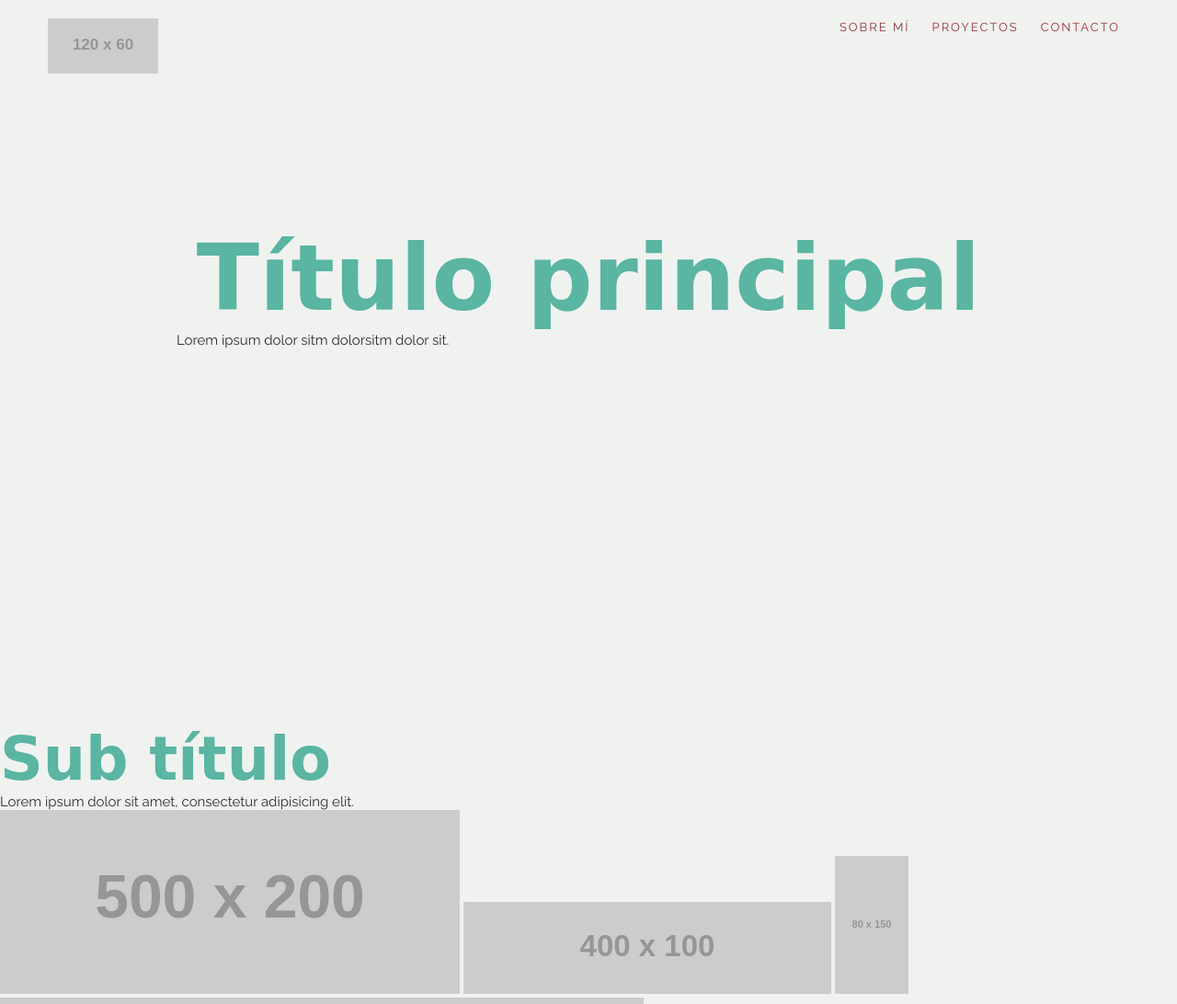
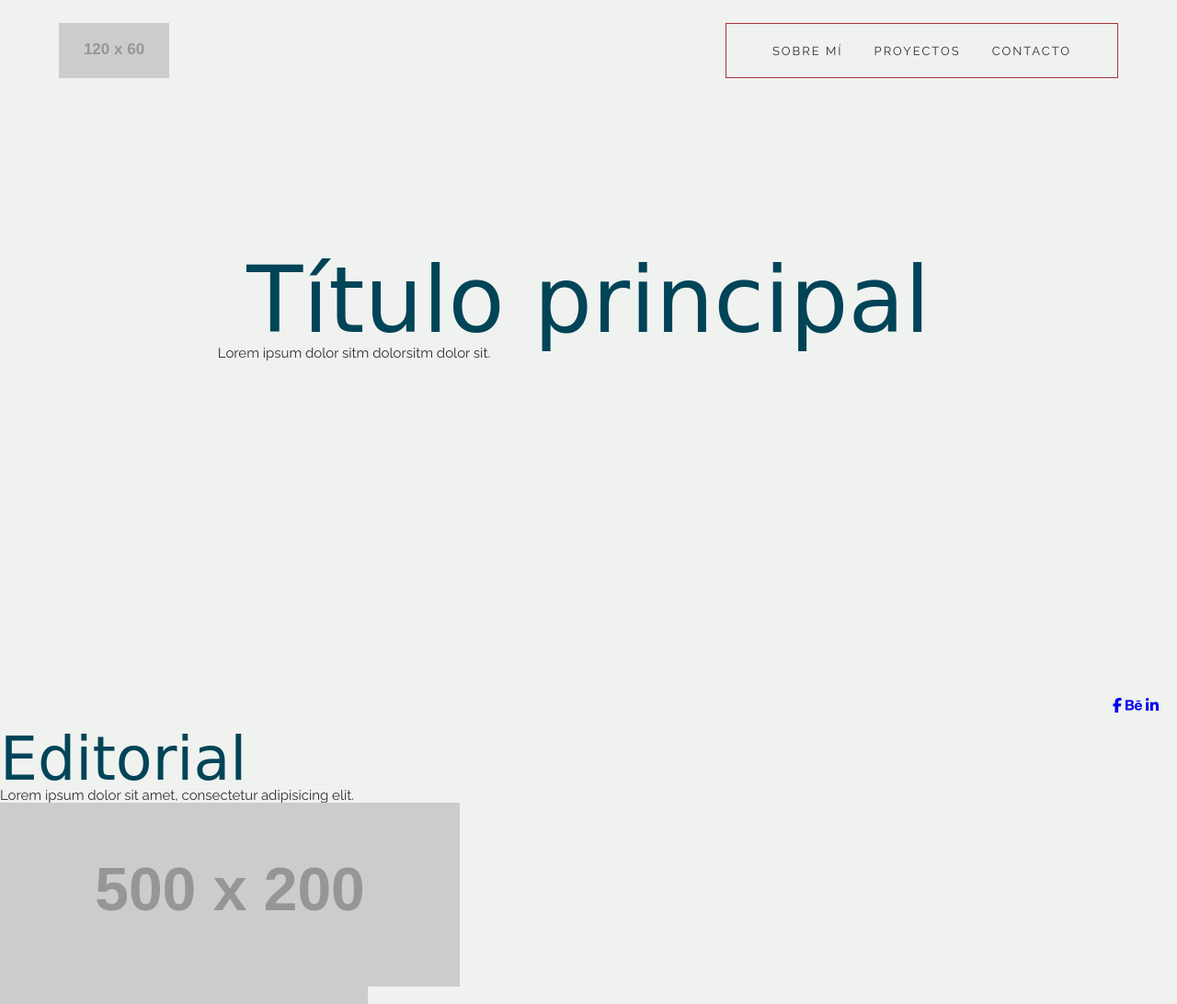
Before and after one commit to gylosada/trabajopractico, a plain HTML site: page index.html in a window 1280 px wide. Shown: the top 1092 px of the page at 92% size. Drawn offline with Linux system fonts and the light colour scheme; placeholder pictures from the web are drawn by us; a web font is replaced by a local one.

Commit message:
Primeros posicionamientos

```diff
--- /dev/null
+++ b/css/reset.css
@@ -0,0 +1,48 @@
+/* http://meyerweb.com/eric/tools/css/reset/
+   v2.0 | 20110126
+   License: none (public domain)
+*/
+
+html, body, div, span, applet, object, iframe,
+h1, h2, h3, h4, h5, h6, p, blockquote, pre,
+a, abbr, acronym, address, big, cite, code,
+del, dfn, em, img, ins, kbd, q, s, samp,
+small, strike, strong, sub, sup, tt, var,
+b, u, i, center,
+dl, dt, dd, ol, ul, li,
+fieldset, form, label, legend,
+table, caption, tbody, tfoot, thead, tr, th, td,
+article, aside, canvas, details, embed,
+figure, figcaption, footer, header, hgroup,
+menu, nav, output, ruby, section, summary,
+time, mark, audio, video {
+	margin: 0;
+	padding: 0;
+	border: 0;
+	font-size: 100%;
+	font: inherit;
+	vertical-align: top;
+}
+/* HTML5 display-role reset for older browsers */
+article, aside, details, figcaption, figure,
+footer, header, hgroup, menu, nav, section {
+	display: block;
+}
+body {
+	line-height: 1;
+}
+ol, ul {
+	list-style: none;
+}
+blockquote, q {
+	quotes: none;
+}
+blockquote:before, blockquote:after,
+q:before, q:after {
+	content: '';
+	content: none;
+}
+table {
+	border-collapse: collapse;
+	border-spacing: 0;
+}
--- a/css/style.css
+++ b/css/style.css
@@ -10,7 +10,7 @@ body{
 
 h1,h2{
 	font-family: "Elsie", cursive;
-	color: #5AB5A2;
+	color: #004458;
 }
 
 p{
@@ -23,8 +23,7 @@ p{
 h1{
 	font-size: 100px;
 	text-align: center;
-	padding-top: 160px;
-	margin: 0;
+	padding-top: 192px;
 }
 
 h2{
@@ -35,25 +34,41 @@ h5{
 	font-family: "Raleway", arial, sans-serif;
 	font-weight: 700;
 	font-size: 13px;
-	color: #96343E;
+	color: #A5343E;
 }
 
-a{
+.navprincipal a{
 	text-decoration: none;
 	font-family: "Raleway", arial, sans-serif;
 	font-size: 13px;
 	color: #312F2F;
+	display: inline-block;
 }
 
-ul{
+.navprincipal{
+	box-sizing: border-box;
+	margin: auto;
+}
+
+.navprincipal ul{
 	display: inline-block;
 	float: right;
+	height: 60px;
+	padding: 23px 35px 0 35px;
+	border: 1px solid #A5343E;
+	box-sizing: border-box;
 }
 
-li{
+.navprincipal ul li{
 	list-style-type: none;
 	display: inline-block;
-	padding: 0 10px 0 10px;
+	padding: 0 15px 0 15px;
+}
+
+
+.contenedor{
+	width: 90%;
+	margin: auto;
 }
 
 .menu{
@@ -67,20 +82,21 @@ li{
 }
 
 
-nav{
-	width: 95%;
-	padding-left: 20px;
-	padding-right: 20px;
-	box-sizing: border-box;
-	margin: auto;
-}
 
 header{
 	height: 768px;
-	padding-top: 20px;
+	padding-top: 25px;
 }
 
 .setenta{
 	width: 70%;
 	margin: auto;
+	position: relative;
 }
+
+.icono{
+	color: #9A9999;
+	position: absolute;
+	right: 20px;
+	bottom: 25px;
+}
--- a/index.html
+++ b/index.html
@@ -3,14 +3,16 @@
 <head>
 	<meta charset="utf-8">
 	<title>Griselda Losada</title>
+	<link rel="stylesheet" type="text/css" href="css/reset.css">
 	<link rel="stylesheet" type="text/css" href="css/style.css">
 	<link href="https://fonts.googleapis.com/css?family=Elsie:900|Raleway:400,700" rel="stylesheet">
+	<script src="https://use.fontawesome.com/65749ea90f.js"></script>
 </head>
 
 <body>
-	<header>
+	<header class="contenedor">
 		<div>
-			<nav>
+			<nav class="navprincipal">
 				<a href="index.html" alt="gri"><img src="http://placehold.it/120x60"></a>
 				<ul>
 					<li>
@@ -28,18 +30,37 @@
 				<h1>Título principal</h1>
 				<p>Lorem ipsum dolor sitm dolorsitm dolor sit.</p>
 			</div>
+			<div>
+				<nav>
+					<ul>
+						<li class="icono">
+							<a href="#"><span class="fa fa-facebook"></span></a>
+							<a href="#"><span class="fa fa-behance"></span></a>
+							<a href="#"><span class="fa fa-linkedin"></span></a>
+						</li>
+					</ul>
+				</nav>
+			</div>
 		</div>
 	</header>
 
 	<section>
 		<div>
-			<h2>Sub título</h2>
+			<h2>Editorial</h2>
 			<p>Lorem ipsum dolor sit amet, consectetur adipisicing elit.</p>
 			<div>
-				<a href="#"><img src="http://placehold.it/500x200"></a>
-				<a href="#"><img src="http://placehold.it/400x100"></a>
-				<a href="#"><img src="http://placehold.it/80x150"></a>
-				<a href="#"><img src="http://placehold.it/700x50"></a>
+				<article>
+					<a href="#"><img src="http://placehold.it/500x200"></a>
+				</article>
+				<article>
+					<a href="#"><img src="http://placehold.it/400x100"></a>
+				</article>
+				<article>
+					<a href="#"><img src="http://placehold.it/80x150"></a>
+				</article>
+				<article>
+					<a href="#"><img src="http://placehold.it/700x50"></a>
+				</article>
 			</div>
 		</div>
 	</section>
```
Also changed, not shown: 1 other file.
